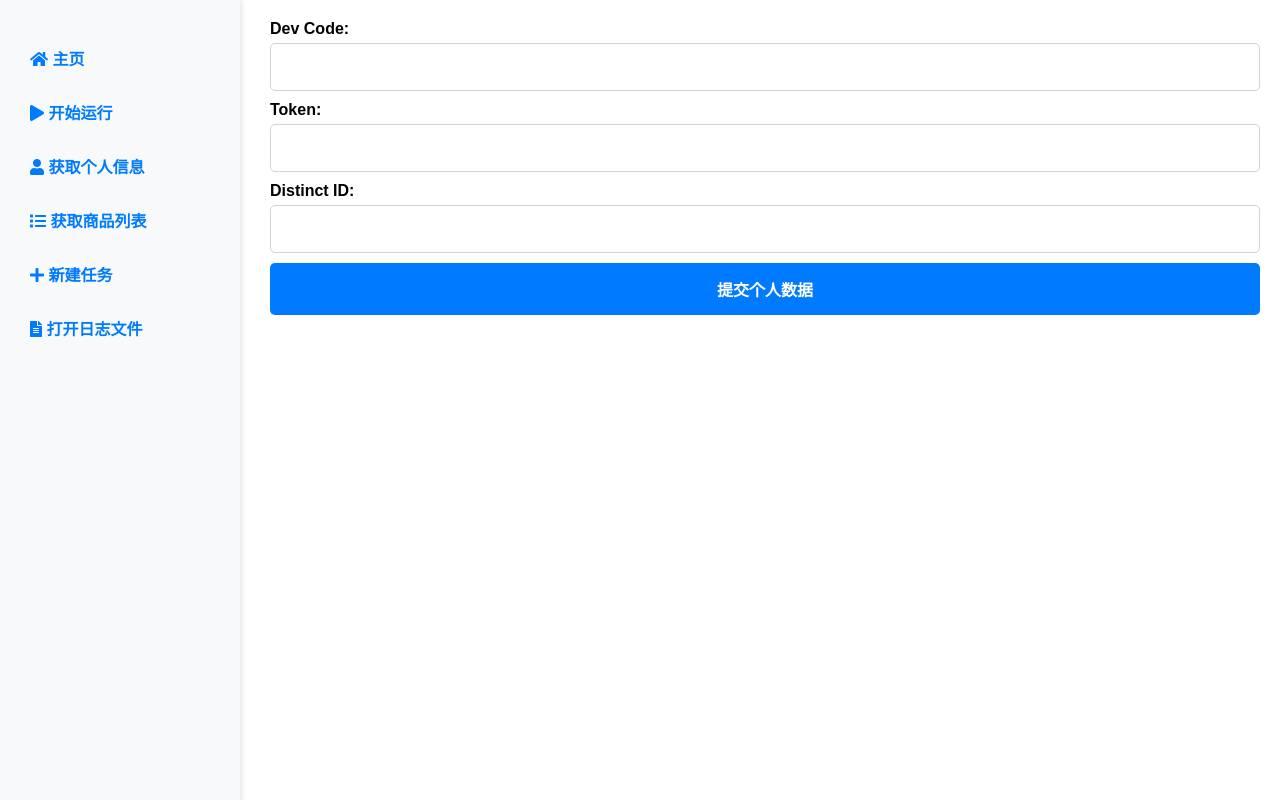
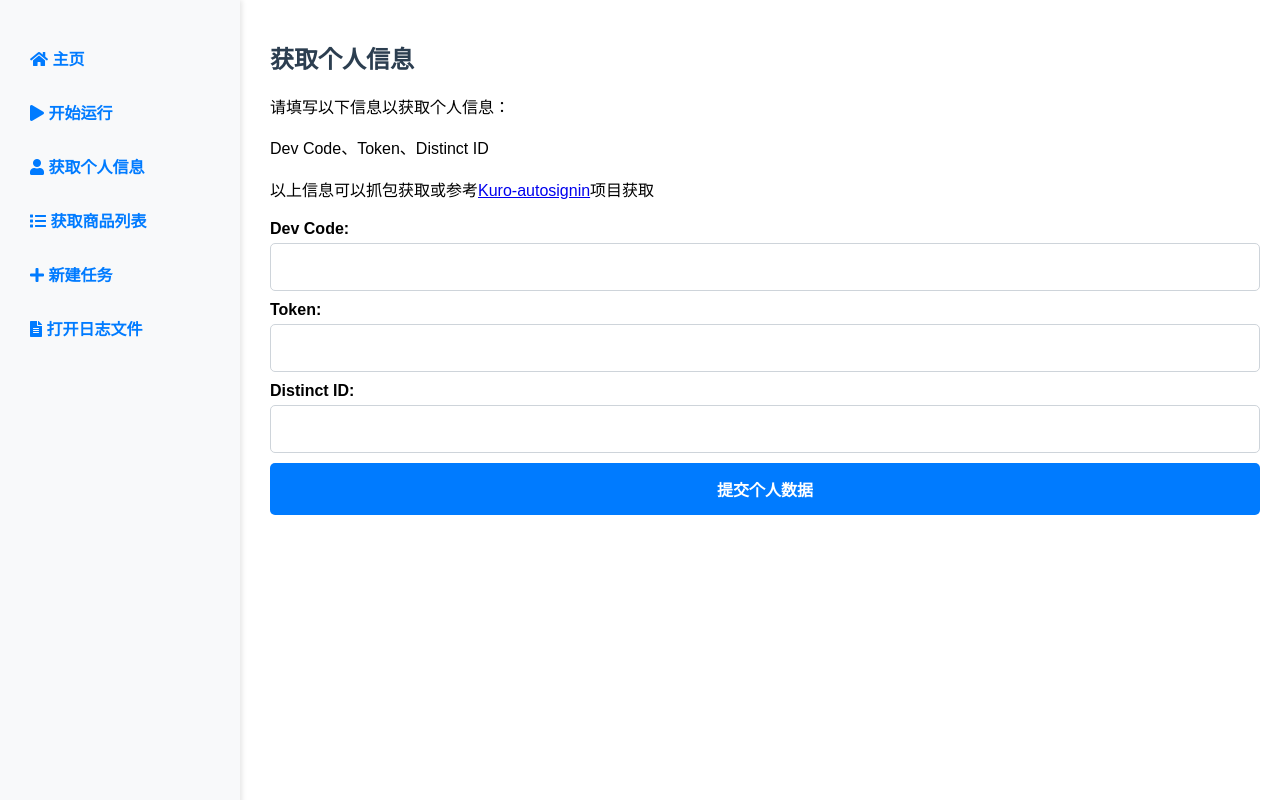
Before and after one commit to mxyooR/KuroBBS_Goods_Gui, a Flask app: page /get_user_info in a window 1280 px wide. Run offline with Flask 3, Linux system fonts and the light colour scheme.

Commit message:
更新登陆说明

```diff
--- a/templates/get_user_info.html
+++ b/templates/get_user_info.html
@@ -1,6 +1,16 @@
 {% extends "base.html" %}
 
 {% block content %}
+
+  <h2>获取个人信息</h2>
+  <p>请填写以下信息以获取个人信息：</p>
+  <p>Dev Code、Token、Distinct ID</p>
+  <p>以上信息可以抓包获取或参考<a href="https://github.com/mxyooR/Kuro-autosignin">Kuro-autosignin</a>项目获取</p>
+
+
+
+
+
   <form action="/get_user_info" method="post">
     <div>
       <label for="devcode">Dev Code:</label>
```
